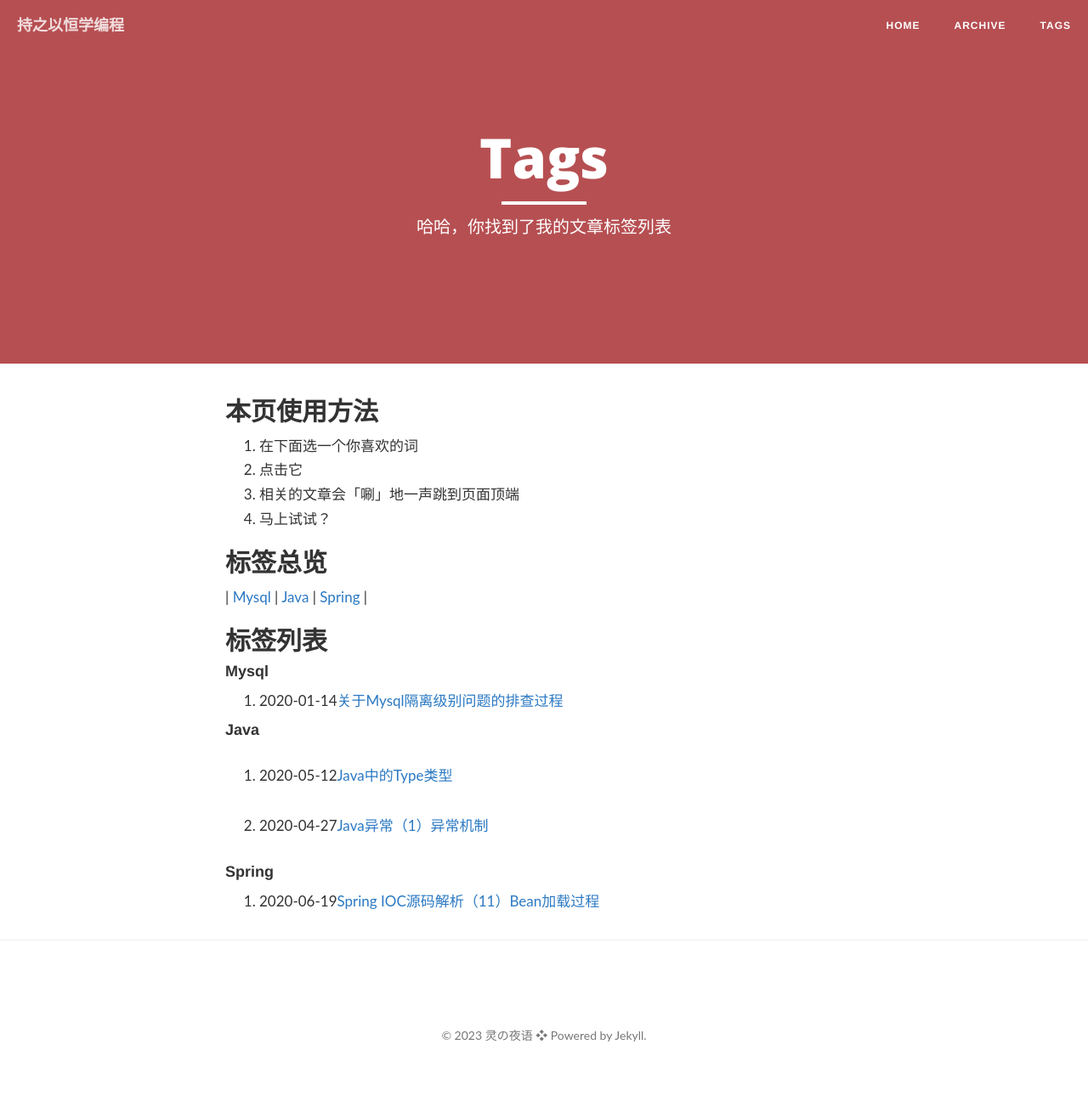
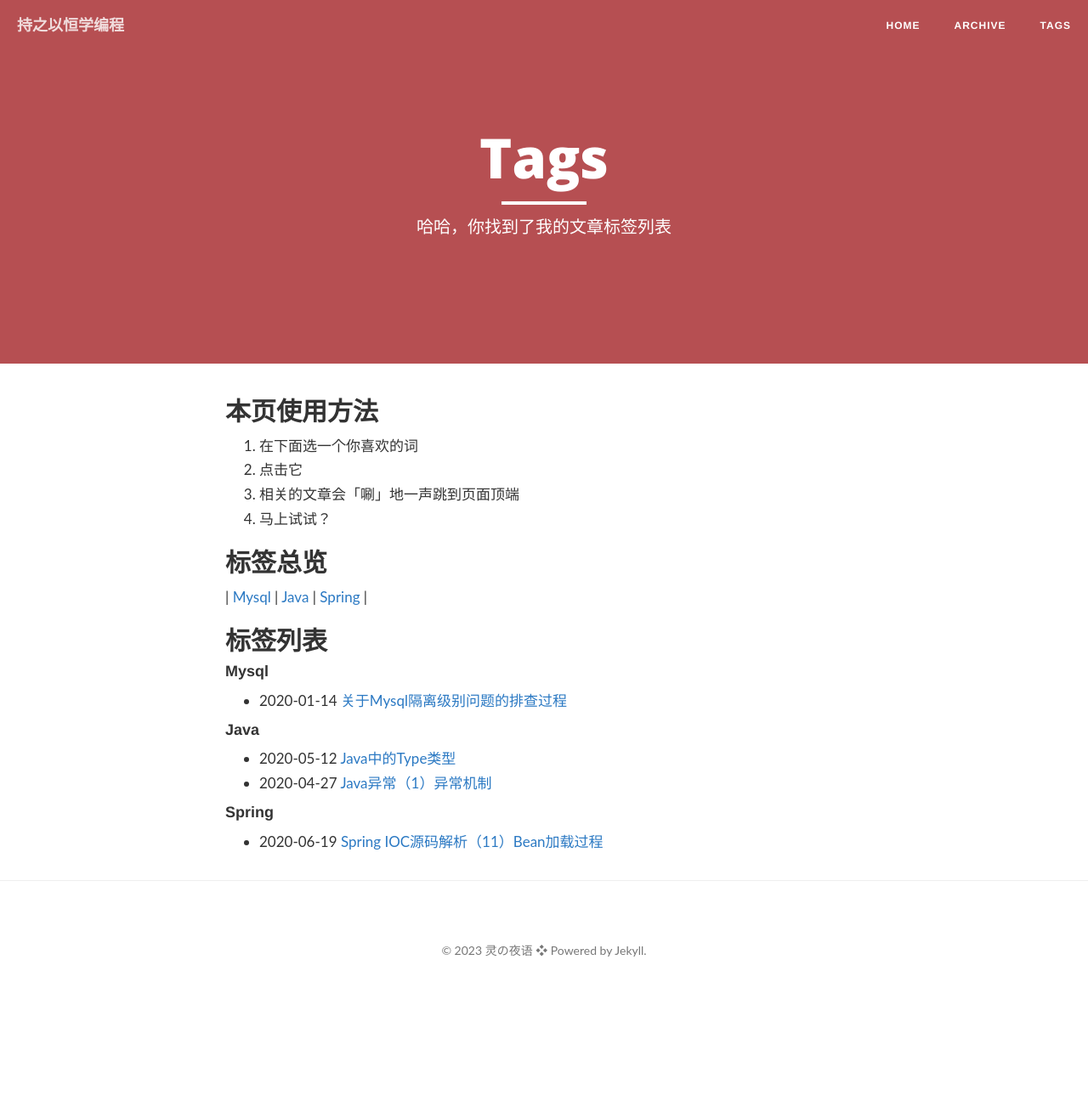
Before and after one commit to zhangfb95/zhangfb95.github.io, a Jekyll site: the page built from tags.md, in a window 1280 px wide. Shown: the whole page at 85% size. Built offline with Jekyll 4.4.1, drawn with Linux system fonts in a browser that asks for light colours; nearby versions of some CDN libraries; library files that are not in the unit come from our copies; comment, search, counter and statistics services are not loaded; after the commit the page ends 1196 px from its top, so only the background shows below that.

Commit message:
修改标签页面的样式

```diff
--- a/tags.md
+++ b/tags.md
@@ -25,9 +25,15 @@ header-img: "img/Red-Brown.jpg"
 {% for tag in site.tags %}
 #### {{ tag[0] }}
 {% for post in tag[1] %}
-1. {{ post.date | date:"%Y-%m-%d" }}[{{ post.title }}]({{ post.url }})
++ {{ post.date | date:"%Y-%m-%d" }} [{{ post.title }}]({{ post.url }})
 {% endfor %}
 {% endfor %}
+
+<style>
+  p {
+    margin: 0
+  }
+</style>
 
 <script src="/media/js/jquery.tagcloud.js" type="text/javascript" charset="utf-8"></script>
 <script language="javascript">
```
